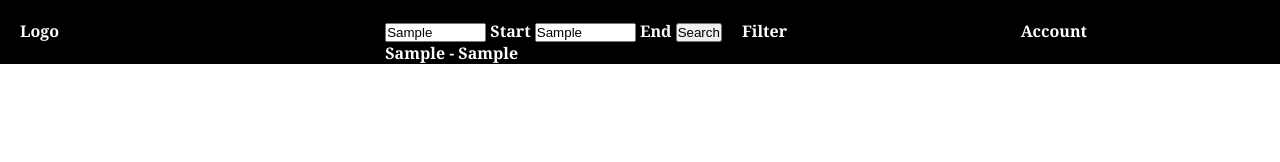
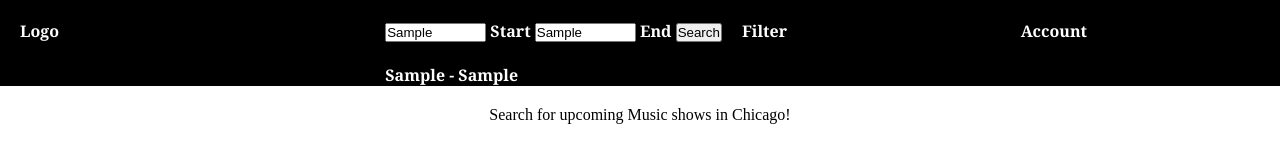
Before and after one commit to awilso30/music-show-me, a plain HTML site: page index.html in a window 1280 px wide. Both pictures are taken after typing "Sample", "Sample" into the empty fields and a click on the button "Search". Drawn offline with Linux system fonts and the light colour scheme; no server answers.

Commit message:
attempt to fix css

```diff
--- a/index.html
+++ b/index.html
@@ -21,14 +21,15 @@
       <input id="startdate" />
       <input id="enddate" />
     </div>
-  <button id="searchbutton">Search</button>
+    <button id="searchbutton">Search</button>
+    <div class="currentdate"></div>
   </div>
   <div class="filter-container">Filter</div>
   <div class="account-container">Account</div>
 </header>
 
 <div class="artist-container">
-    <ul id="artistlist">
+    <ul id="artistlist">Search for upcoming Music shows in Chicago!
     </ul>
 </div>
 
--- a/main.css
+++ b/main.css
@@ -16,19 +16,9 @@ header {
   padding: 20px;
   width: 300px;
 }
-.account-container {
-  flex-shrink: 2;
-  flex-grow: 0;
-  padding: 20px;
-  width: 300px;
-  text-align: right;
-}
 .date-container {
-  display: flex;
   flex-shrink: 1;
   flex-grow: 1;
-  flex-wrap: nowrap;
-  padding: 20px;
   padding-top: 20px;
   text-align: center;
 }
@@ -45,11 +35,17 @@ header {
 .hide-filter {
   visibility: hidden;
 }
+.account-container {
+  flex-shrink: 2;
+  flex-grow: 0;
+  padding: 20px;
+  width: 300px;
+  text-align: right;
+}
 .artist-container {
-  background: rgb(100, 0, 0);
-  color: white;
+  color: black;
   margin: 0;
-  padding: 0;
+  padding: 20px;
   width: 100%;
   height: 100%;
   display: flex;
@@ -66,7 +62,6 @@ ul {
     border: 1px solid rgb(100, 0, 0);
   }
 #artistlist    {
-  background: red;
   list-style: none;
   width: 100%;
   text-align: center;
--- a/src/index.js
+++ b/src/index.js
@@ -1,5 +1,6 @@
 $(document).ready(function() {
 
+// setup and get user input for start of date range
 $("#startdate").datepicker({
   dateFormat: "mm-dd-yy",
   appendText: " Start",
@@ -9,6 +10,7 @@ $("#startdate").datepicker({
   autoSize: true,
 });
 
+// setup and get user input for end of date range
 $("#enddate").datepicker({
   dateFormat: "mm-dd-yy",
   appendText: " End",
@@ -19,22 +21,24 @@ $("#enddate").datepicker({
   autoSize: true,
 });
 
+// when user clicks search
 $("#searchbutton").on("click", function() {
-
+  // set start and end values
   startDate = $("#startdate").val();
   endDate = $("#enddate").val();
-
-  $("#date-container").append("<br>" + startDate + " - " + endDate);
-
+  // append for visual representation
+  $(".currentdate").append("<br>" + startDate + " - " + endDate);
+  // pass data along to api call
   getShowData(startDate, endDate);
-
 });
 
+// get artists
 function getShowData() {
-
+  // format data for url
   var formatStartDate = startDate.split("-")
   var formatEndDate = endDate.split("-")
 
+  // final url
   var url = "https://cors-anywhere.herokuapp.com/http://api.jambase.com/events?zipCode=60601&radius=25&startDate=" + formatStartDate[0] + "%2F" + formatStartDate[1] + "%2F" + formatStartDate[2] + "&endDate=" + formatEndDate[0] + "%2F" + formatEndDate[1] + "%2F" + formatEndDate[2] + "&page=0&api_key=mduggk46nj2xrdn3x4hz3eqd&o=json"
 
   $.ajax({
@@ -51,7 +55,8 @@ function getShowData() {
       for (var i = 0; i < events.length; i++) {
         artists.push(events[i].Artists[0].Name);
       }
-
+      // clear previous artist list
+      $("#artistlist").html("");
       // create a list of all artists playing that day
       artists.map(function(artist) {
         $("#artistlist").append("<li>" + artist + "</li>");
```
